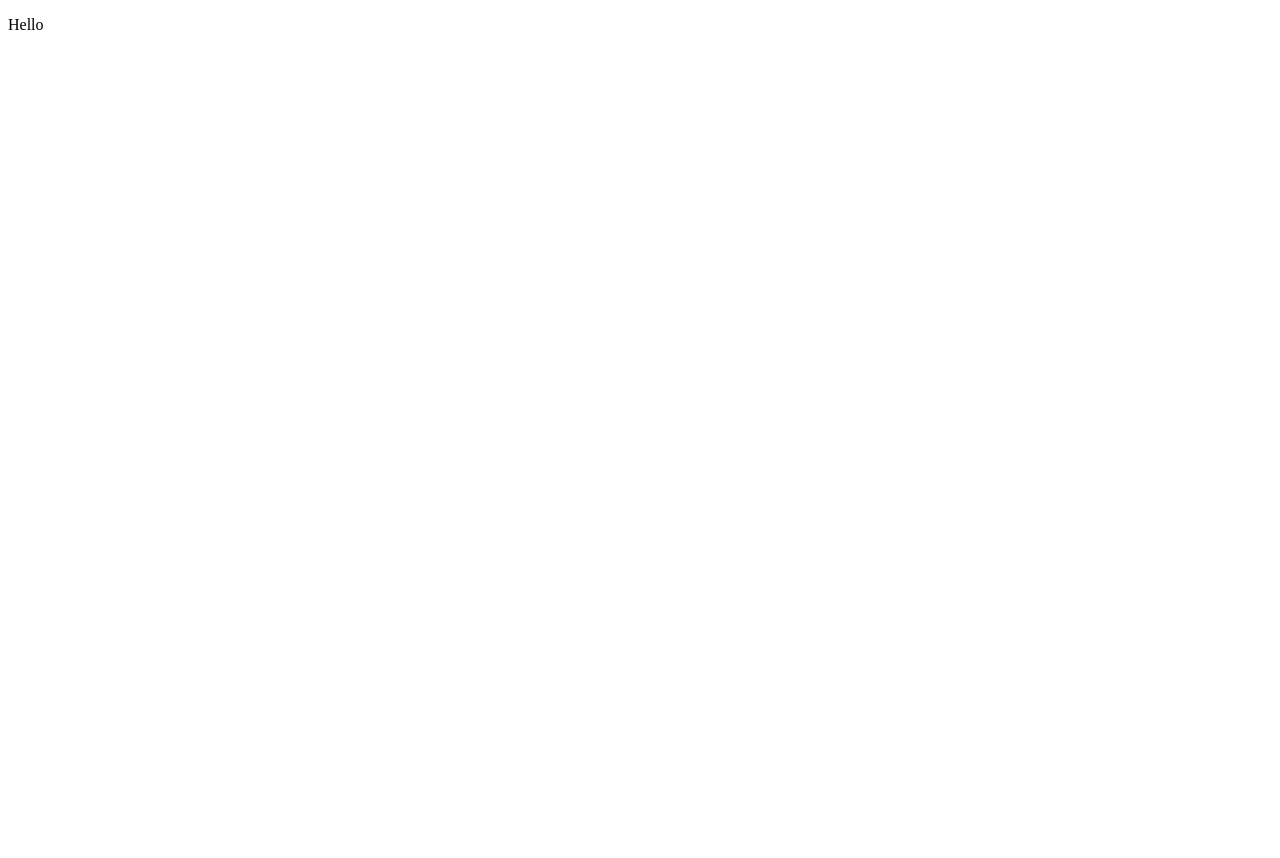
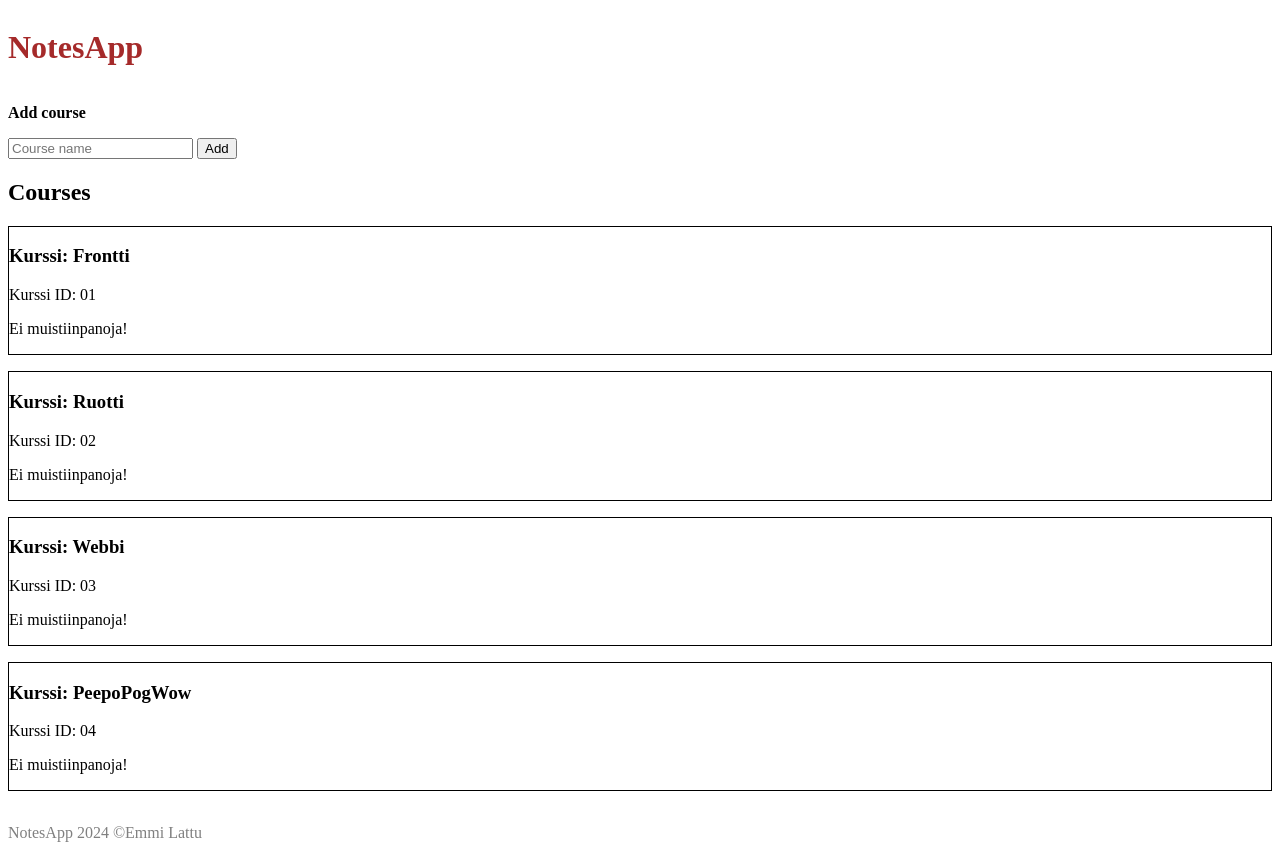
Before and after one commit to lattuemmi/NotesApp_Loppuharkka, a SvelteKit app in the folder notesapp-final/: page / in a window 1280 px wide. Before the commit the page ends 800 px from the top, so only its background shows below. Built offline with nearby package versions, Linux system fonts and the light colour scheme.

Commit message:
Course listing and adding
Course listing and adding is working

```diff
--- /dev/null
+++ b/notesapp-final/src/lib/courseStore.js
@@ -0,0 +1,27 @@
+import {writable} from 'svelte/store';
+
+function createCourses () {
+
+    let frontti = {
+        courseName: "PeepoPogWow",
+        courseID: "04",
+        notes: 0
+    };
+
+    let og_courses = [
+        {courseName: "Frontti", courseID: "01"},
+        {courseName: "Ruotti", courseID: "02"},
+        {courseName: "Webbi", courseID: "03"},
+        {...frontti}
+    ];
+
+    const { subscribe, set, update } = writable(og_courses);
+
+    return{
+        subscribe,
+        add: (newCourse) => update((courseStore) => [...courseStore, newCourse]),
+        reset: () => set([])
+    };
+}
+
+export const courseStore = createCourses();
--- /dev/null
+++ b/notesapp-final/src/routes/+layout.svelte
@@ -0,0 +1 @@
+<slot />
--- a/notesapp-final/src/routes/+page.svelte
+++ b/notesapp-final/src/routes/+page.svelte
@@ -1 +1,34 @@
-<p>Hello</p>
+<script>
+
+    import AddCourse from "./AddCourse.svelte";
+import CourseList from "./CourseList.svelte";
+    import Footer from "./Footer.svelte";
+    import Header from "./Header.svelte";
+
+</script>
+
+<main>
+<Header />
+
+<AddCourse />
+
+<CourseList >
+    <h2>Courses</h2>
+</CourseList>
+
+</main>
+
+<Footer />
+
+
+<style>
+    main{
+        min-height: 100vh;
+        display: flex;
+        flex-direction: column;
+    }
+
+    footer{
+        margin-top: auto;
+    }
+</style>
--- /dev/null
+++ b/notesapp-final/src/routes/AddCourse.svelte
@@ -0,0 +1,29 @@
+<script>
+
+import { courseStore } from '$lib/courseStore.js';
+    import Course from './Course.svelte';
+
+    let name = "";
+    let id = courseStore.length;
+
+    function saveCourse(){
+        console.log({name});
+
+        let newCourse = {name, id}
+
+        //courses = [...courses, newCourse];
+
+        courseStore.add(newCourse);
+
+        name = "";
+        id = courseStore.length;
+
+    }
+
+</script>
+
+<div>
+    <p><strong>Add course</strong></p>
+    <input bind:value={name} placeholder="Course name">
+    <button on:click={saveCourse}>Add</button>
+</div>
--- /dev/null
+++ b/notesapp-final/src/routes/Course.svelte
@@ -0,0 +1,26 @@
+<script>
+
+    export let courseName;
+    export let courseID;
+    export let notes = 0;
+
+    // export let course_data;
+</script>
+
+<div>
+    <h3>Kurssi: {courseName}</h3>
+    <p>Kurssi ID: {courseID}</p>
+    {#if notes !== 0}
+        <p>Muistiinpanot: {notes}</p>
+
+    {:else}
+        <p>Ei muistiinpanoja!</p>
+    {/if}
+</div>
+
+<style>
+    div {
+        border: 1px solid black;
+        margin-bottom: 1rem;
+    }
+</style>
--- /dev/null
+++ b/notesapp-final/src/routes/CourseList.svelte
@@ -0,0 +1,13 @@
+<script>
+
+    import { courseStore } from '$lib/courseStore.js';
+
+    import Course from "./Course.svelte";
+
+</script>
+
+<slot />
+
+{#each $courseStore as course }
+    <Course {...course} />
+{/each}
--- /dev/null
+++ b/notesapp-final/src/routes/Footer.svelte
@@ -0,0 +1,7 @@
+<p>NotesApp 2024  ©Emmi Lattu </p>
+
+<style>
+    p{
+        color: grey;
+    }
+</style>
--- /dev/null
+++ b/notesapp-final/src/routes/Header.svelte
@@ -0,0 +1,8 @@
+<h1>NotesApp</h1>
+
+
+<style>
+    h1{
+        color: brown;
+    }
+</style>
```
